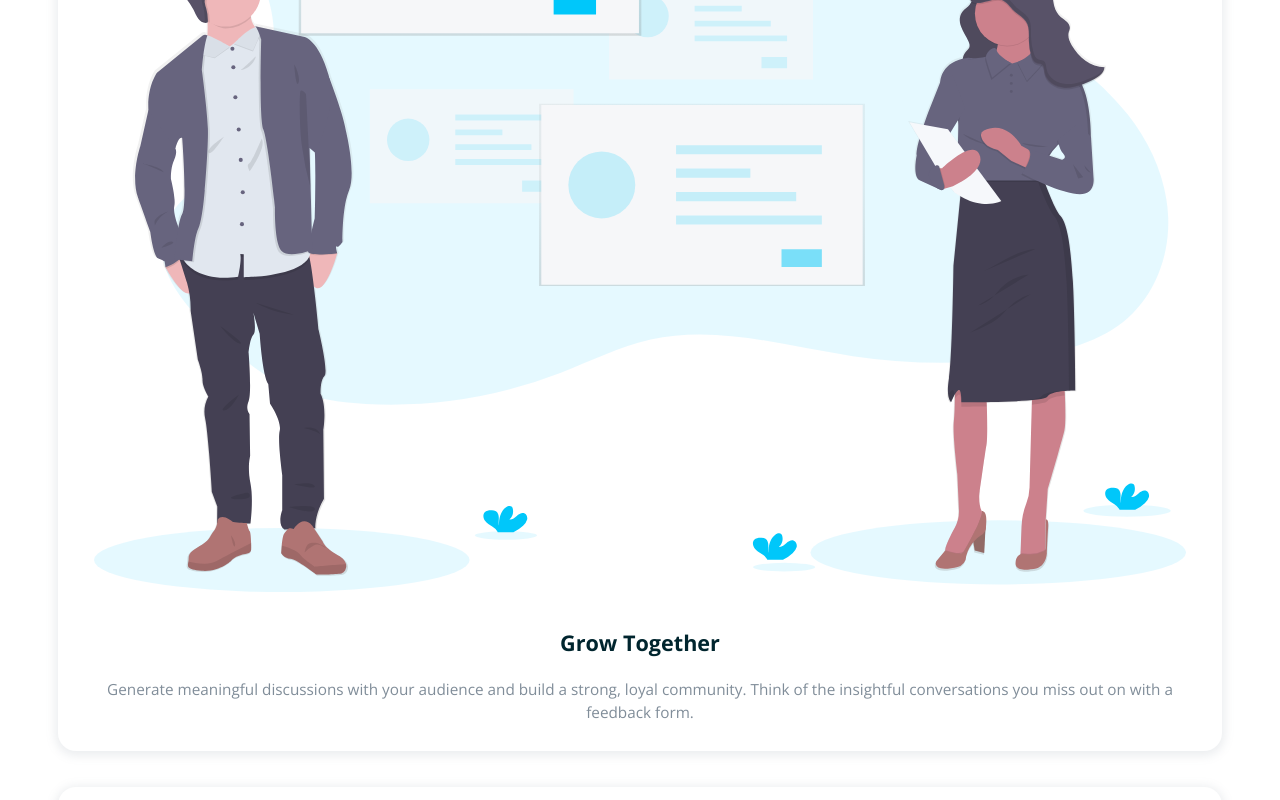
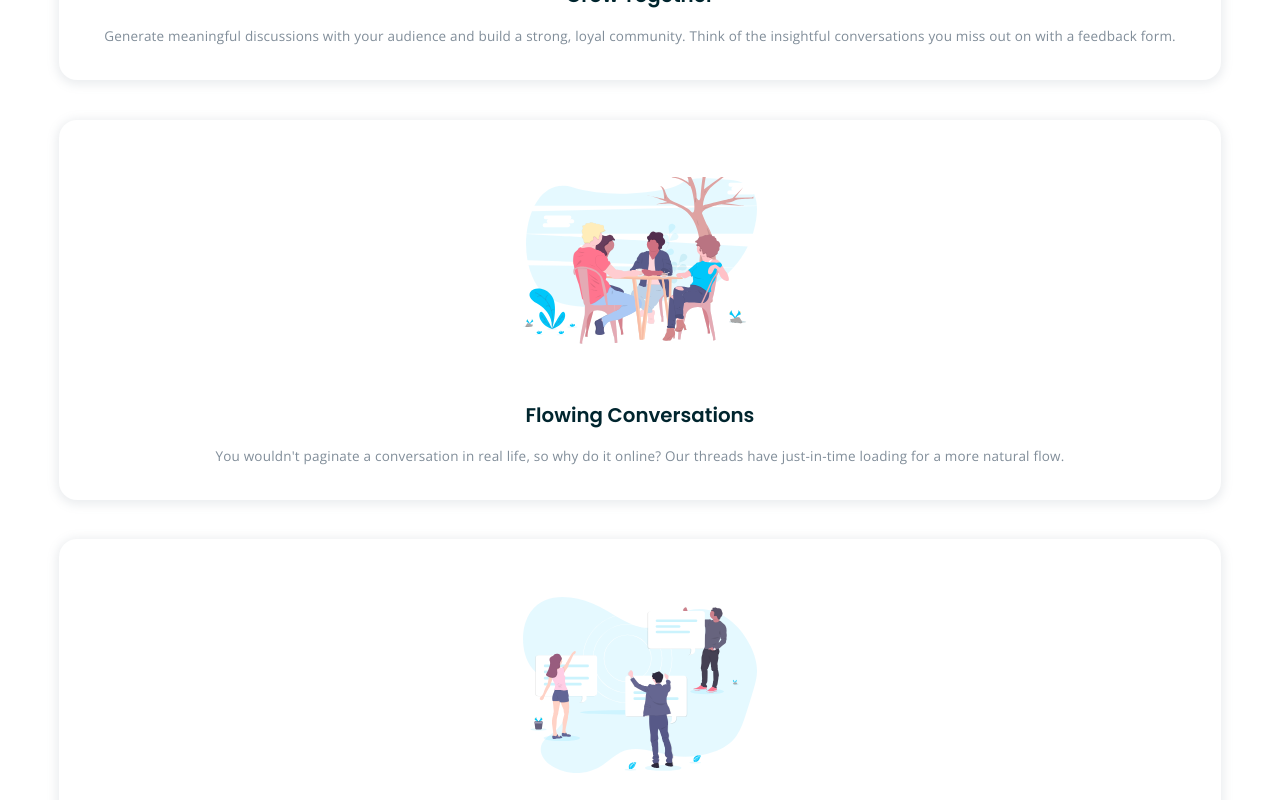
Before and after one commit to Yemisrach15/FEM, a JavaScript app in the folder huddle-landing-page-with-alternating-feature-blocks/: page / in a window 1280 px wide. Shown: the part 1580-2380 px from the top of the page. Built offline with nearby package versions, Linux system fonts and the light colour scheme; the HTML template or start-up script is replaced by a standard one.

Commit message:
Replace flex layout with flex styled component and add styled system

```diff
--- a/huddle-landing-page-with-alternating-feature-blocks/src/components/Card.js
+++ b/huddle-landing-page-with-alternating-feature-blocks/src/components/Card.js
@@ -1,13 +1,16 @@
 import { StyledCard } from "./styles/Main.styled";
+import { Flex } from "./styles/Flex.styled";
 
 export function Card({ src, heading, para }) {
     return (
-        <StyledCard>
-            <img src={src} alt="" />
-            <div>
-                <h2>{heading}</h2>
-                <p>{para}</p>
-            </div>
+        <StyledCard  color="netural200" width="13em">
+            <Flex alignItems="center" gap="3.1em">
+                <img src={src} alt="" />
+                <div>
+                    <h2>{heading}</h2>
+                    <p>{para}</p>
+                </div>
+            </Flex>
         </StyledCard>
     );
 }
--- a/huddle-landing-page-with-alternating-feature-blocks/src/components/styles/Flex.styled.js
+++ b/huddle-landing-page-with-alternating-feature-blocks/src/components/styles/Flex.styled.js
@@ -4,7 +4,7 @@ import { space, flexbox } from "styled-system";
 export const Flex = styled.div`
     display: flex;
     flex-direction: column;
-    gap: 3em;
+    gap: ${props => props.gap? props.gap: "3em"};
 
     & > * {
         flex: 1;
--- a/huddle-landing-page-with-alternating-feature-blocks/src/components/styles/Main.styled.js
+++ b/huddle-landing-page-with-alternating-feature-blocks/src/components/styles/Main.styled.js
@@ -1,27 +1,30 @@
 import styled from "styled-components";
+import { color, layout } from "styled-system";
 
 export const StyledMain = styled.main`
-    margin: 3em 0;
+    padding: 3.3em 0.1em;
     text-align: center;
 `
 
 export const StyledCard = styled.section`
     border-radius: 1em;
     box-shadow: 0px 2px 10px 3px hsl(208deg 11% 55% / 15%);
-    display: flex;
-    flex-direction: column;
-    gap: 2em;
-    margin-bottom: 2em;
-    padding: 1.5em 2em;
+    margin-bottom: 2.2em;
+    padding: 3.2em 2.3em 1.8em 2.3em;
 
+    & img {
+        ${layout}
+    }
     & h2 {
-        font-family: 'Open Sans', sans-serif;
-        font-size: 1.2em;
-        margin-bottom: 1em;
+        font-family: 'Poppins', sans-serif;
+        font-size: 1.1em;
+        margin-bottom: 0.8em;
     }
     & p {
-        color: ${({ theme }) => theme.colors.netural200};
-        font-size: 0.85em;
-        line-height: 1.5;
+        font-family: 'Open Sans', sans-serif;
+        font-size: 0.75em;
+        letter-spacing: 0.2px;
+        line-height: 1.6;
+        ${color}
     }
 `
```
